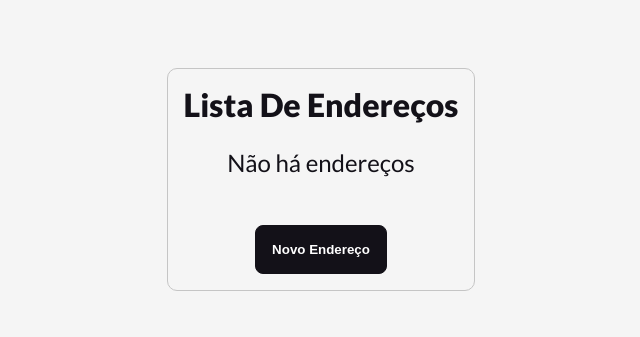
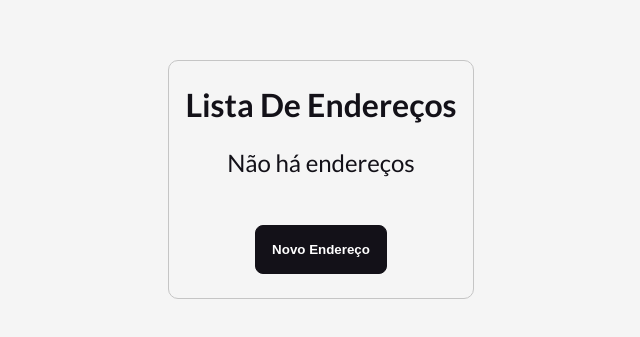
Before and after one commit to EvandroCalado/beyond_the_bytes_delivery, a React (Vite) app: page / in a window 1280 px wide. Shown: the part 221-558 px from the top of the page, without its empty margins (319-959 px from the left). Built offline with nearby package versions, Linux system fonts and the light colour scheme.

Commit message:
🌈 style: fix font weight

```diff
--- a/src/components/AddressList/AddressList.styles.ts
+++ b/src/components/AddressList/AddressList.styles.ts
@@ -15,9 +15,17 @@ export const Addresses = styled.div`
     justify-content: center;
     gap: ${theme.spacings.lg};
     padding: 0 ${theme.spacings.md};
-    padding: ${theme.spacings.md};
+    padding: ${theme.spacings.lg} ${theme.spacings.md};
     border: 1px solid ${theme.colors.gray};
     border-radius: ${theme.spacings.sm};
+
+    @media ${theme.media.lteOrEqSmall} {
+      width: 32rem;
+    }
+
+    @media ${theme.media.lteOrEqSmallest} {
+      width: 28rem;
+    }
 
     & > h1 {
       text-transform: capitalize;
@@ -39,6 +47,10 @@ export const Addresses = styled.div`
       gap: ${theme.font.sizes.xs};
       padding: ${theme.spacings.md};
       border-radius: ${theme.spacings.xs};
+
+      @media ${theme.media.lteOrEqSmallest} {
+        font-size: ${theme.font.sizes.sm};
+      }
 
       & > .address {
         display: flex;
--- a/src/components/AddressList/AddressList.tsx
+++ b/src/components/AddressList/AddressList.tsx
@@ -21,7 +21,7 @@ export const AddressList: FC<AddressListProps> = ({ addresses }) => {
   return (
     <S.Container>
       <S.Addresses>
-        <Heading as={'h1'} size="xl" fontWeight="800">
+        <Heading as={'h1'} size="xl" fontWeight="600">
           lista de endereços
         </Heading>
 
```
